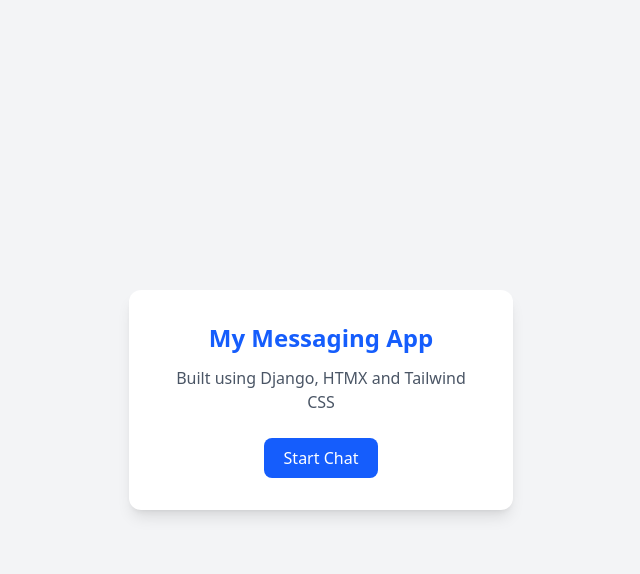
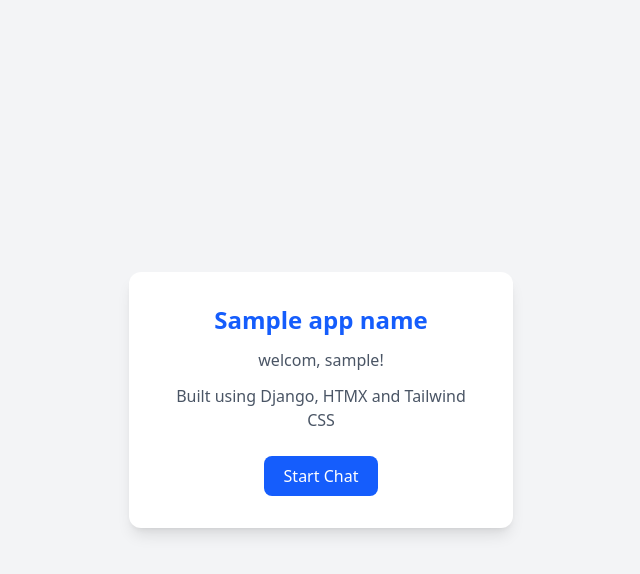
Before and after one commit to anchalkumawat30/learning_Django, a Django app: template core/templates/messaging_app/index.html in a window 1280 px wide. Shown: the top 574 px of the page, without its empty margins (319-959 px from the left). Run offline with Django 5.2, Linux system fonts and the light colour scheme; the template is opened without the code that fills it: most values are stand-ins (such as "Sample title", 1, 10 or a date in 2020); parts of the project's set-up code (start-up, migrations or seed data) failed here and were passed over.

Commit message:
Dynamic Data Rendering

```diff
--- a/core/core/urls.py
+++ b/core/core/urls.py
@@ -22,4 +22,5 @@ from home.views import *
 urlpatterns = [
     path("",include("home.urls")),
     path("admin/", admin.site.urls),
+    path("chat/",include("messaging_app.urls"))
 ]
--- a/core/messaging_app/views.py
+++ b/core/messaging_app/views.py
@@ -1,4 +1,8 @@
 from django.shortcuts import render
 
 def welcome(request):
-     return render(request,"messaging_app/index.html")
+     context = {
+          "username": "Anchal",
+          "app_name": "My Messaging App"
+     }
+     return render(request,"messaging_app/index.html",context)
--- a/core/templates/messaging_app/index.html
+++ b/core/templates/messaging_app/index.html
@@ -18,8 +18,12 @@
     <div class="bg-white shadow-lg rounded-xl p-8 w-96 text-center">
 
         <h1 class="text-2xl font-bold text-blue-600">
-            My Messaging App
+            {{app_name}}
         </h1>
+
+        <p class = "mt-3 text-gray-600">
+            welcom, {{username}}!
+        </p>
 
         <p class="text-gray-600 mt-3">
             Built using Django, HTMX and Tailwind CSS
```
